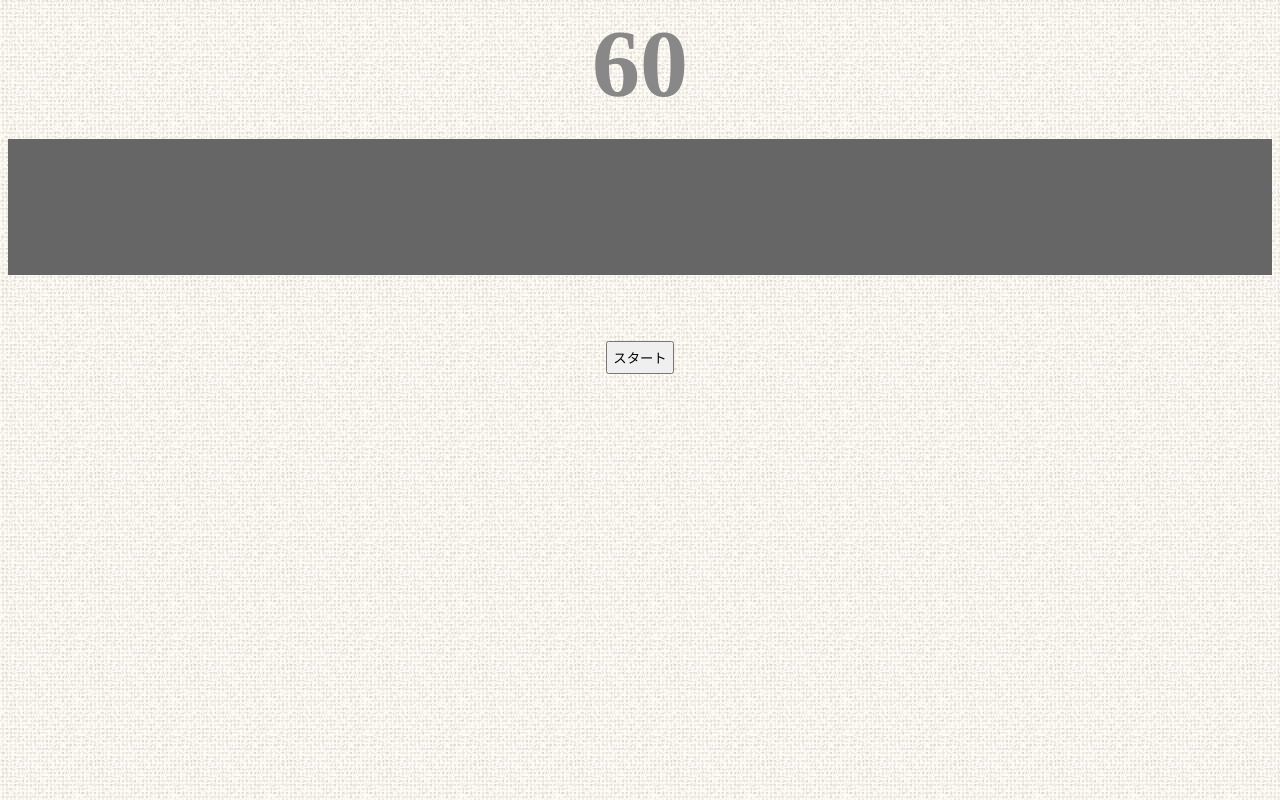
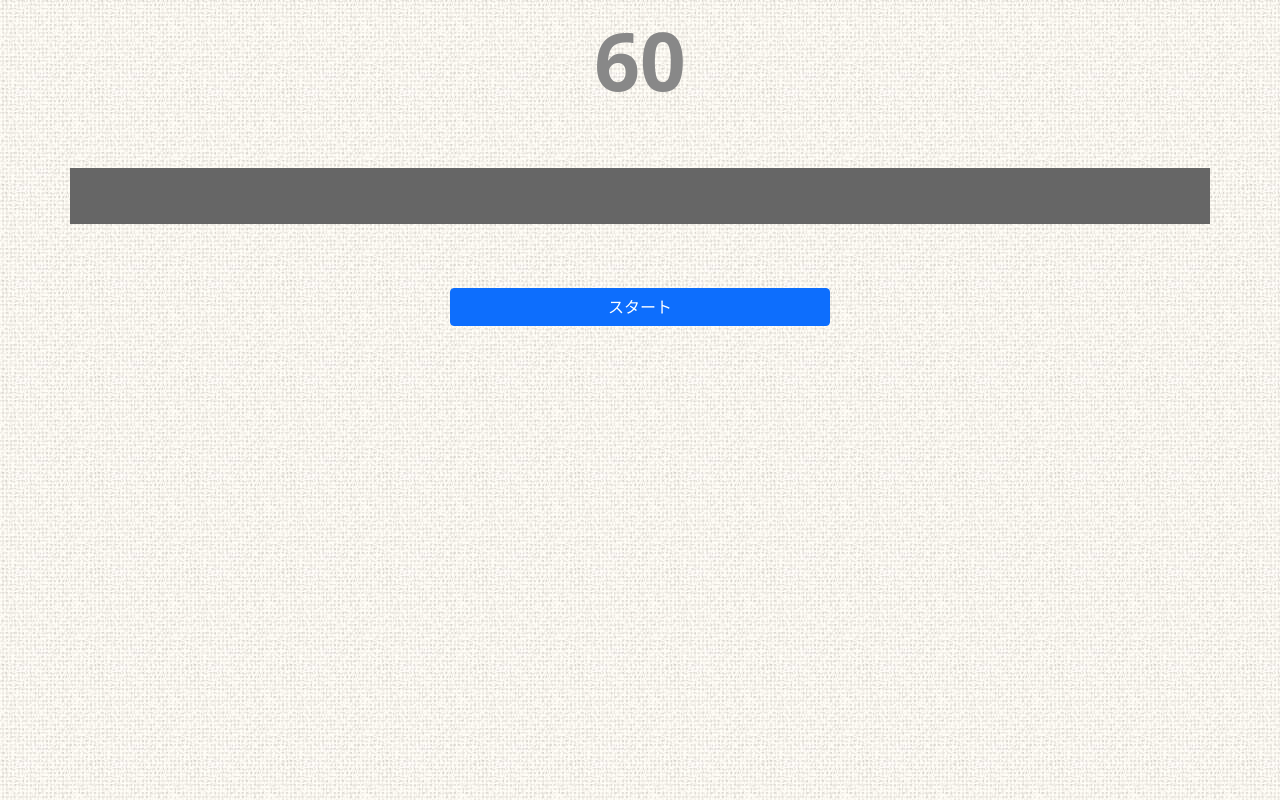
Before and after one commit to kazuma9976/Typing-Game, a plain HTML site: page index.html in a window 1280 px wide. Drawn offline with nearby package versions, Linux system fonts and the light colour scheme.

Commit message:
Bootsrapでレスポンシブデザインを編集

```diff
--- a/css/style.css
+++ b/css/style.css
@@ -1,7 +1,7 @@
 @charset "utf-8";
 
 body {
-    font-size: 6em;
+    font-size: 5em;
     text-align: center;
 }
 
@@ -28,7 +28,10 @@ span {
     color: #666;
 }
 
-#start {
-    cursor: pointer;
-    padding: 5px;
+.warning {
+    color: #FFD700;
 }
+
+.danger {
+    color: tomato;
+}
--- a/index.html
+++ b/index.html
@@ -5,20 +5,28 @@
     <meta name="viewport" content="width=device-width, initial-scale=1">
     <title>タイピングゲーム</title>
     <link rel="icon" href="images/favicon.ico">
+    <link href="https://cdn.jsdelivr.net/npm/bootstrap@5.0.2/dist/css/bootstrap.min.css" rel="stylesheet" integrity="sha384-EVSTQN3/azprG1Anm3QDgpJLIm9Nao0Yz1ztcQTwFspd3yD65VohhpuuCOmLASjC" crossorigin="anonymous">
     <link rel="stylesheet" href="css/style.css">
 </head>
 <body style="background-image:url(images/bg.jpg)">
+    <div class="container">
+        <div class="row mb-5">
             <!--制限時間-->
             <p id="count">60</p>
+        </div>
 
         <!--タイピングの文章を表示-->
-    <div id="wrap">
+        <div id="wrap" class="row">
             <p id="text"></p>
         </div>
 
+        <div class="row mt-3">
             <!--スタートボタン-->
-    <button id="start">スタート</button>
+            <button id="start" class="offset-4 col-4 mt-5 btn btn-primary">スタート</button>
+        </div>
+    </div>
+    <script src="https://cdn.jsdelivr.net/npm/bootstrap@5.0.2/dist/js/bootstrap.bundle.min.js" integrity="sha384-MrcW6ZMFYlzcLA8Nl+NtUVF0sA7MsXsP1UyJoMp4YLEuNSfAP+JcXn/tWtIaxVXM" crossorigin="anonymous"></script>
+    <script src="js/script.js"></script>
 
-    <script src="js/script.js"></script>
 </body>
 </html>
--- a/js/script.js
+++ b/js/script.js
@@ -53,7 +53,6 @@
         })
     };
 
-
     // スコアの初期値を設定する
     let score = 0;
 
@@ -71,7 +70,7 @@
             // 最後まで入力したら新しいテキストを用意する
             if(!checkTexts.length) createText();
 
-        // Shiftキーを押した後は色が変わらない
+        // Shiftキーを押した後は色はそのまま変わらない
         } else if(e.key ===  'Shift') {
             wrap.style.backgroundColor = '#666';
 
```
Lines whose indentation alone changed are shown as unchanged.
